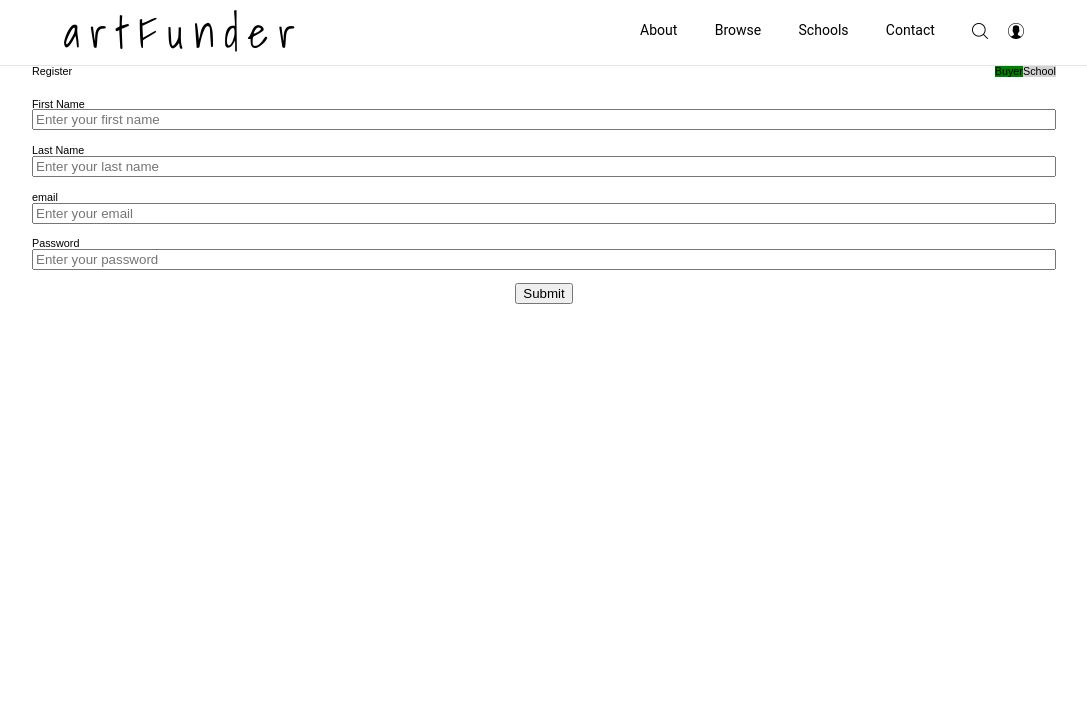
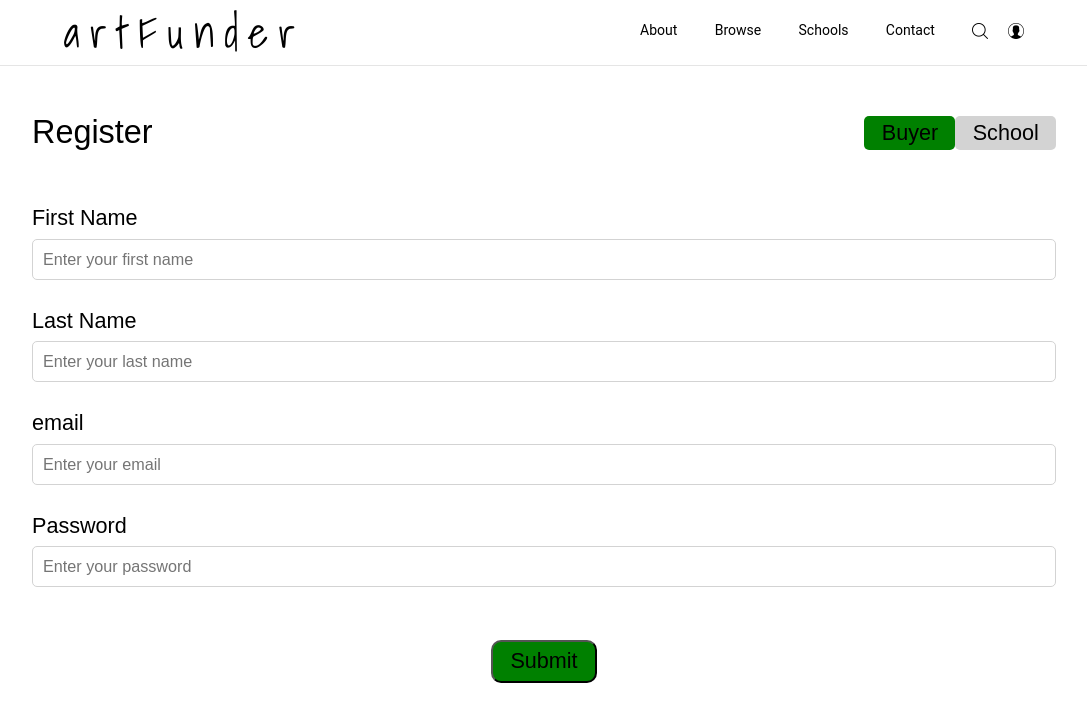
Before and after one commit to LABS-EU3/Student-Art-Collection-FRONTEND, a React (Create React App) app: page /register in a window 1280 px wide. Shown: the top 722 px of the page, without its empty margins (96-1183 px from the left). Built offline with nearby package versions, Linux system fonts and the light colour scheme; a web font is replaced by a local one.

Commit message:
Set up basic styling

```diff
--- a/src/App.js
+++ b/src/App.js
@@ -10,7 +10,7 @@ function App() {
 		<Router >
 			<Navbar />
 			<Route exact path='/' component={LandingPage} />
-			<Route exact ='/register' component={Register} />
+			<Route path ='/register' component={Register} />
 		</Router >
 	)
 }
--- a/src/Components/RegisterBuyerForm.js
+++ b/src/Components/RegisterForm.js
@@ -7,13 +7,31 @@ import * as Yup from "yup";
 const registerApi = "enter url here";
 
 const initalSignupForm = {
+  schoolName: "",
   firstName: "",
   lastName: "",
   email: "",
   password: ""
 };
 
+export default function RegisterForm(props) {
+
+  const showSchool = props.isSchool ? "flex" : "none";
+  const showBuyer = !props.isSchool ? "flex" : "none";
+
   const validationSchema = Yup.object().shape({
+    email: Yup.string()
+      .email("must be a valid email address")
+      .max(127, "must be shorter than 127")
+      .required("this is a required field"),
+    password: Yup.string()
+      .min(8, "must be at least 8 charaters")
+      .max(127, "must be shorter than 127")
+      .required("this is a required field"),
+    schoolName: Yup.string()
+      .min(3, "must be at least 3 charaters")
+      .max(127, "must be shorter than 127")
+      .required("this is a required field"),
     firstName: Yup.string()
       .min(3, "must be at least 3 charaters")
       .max(127, "must be shorter than 127")
@@ -21,24 +39,16 @@ const validationSchema = Yup.object().shape({
     lastName: Yup.string()
       .min(3, "must be at least 3 charaters")
       .max(127, "must be shorter than 127")
-    .required("this is a required field"),
-  email: Yup.string()
-    .email("must be a valid email address")
-    .max(127, "must be shorter than 127")
-    .required("this is a required field"),
-  password: Yup.string()
-    .min(8, "must be at least 8 charaters")
-    .max(127, "must be shorter than 127")
       .required("this is a required field")
   });
 
-export function RegisterBuyerForm() {
   return (
     <Formik
       validationSchema={validationSchema}
       initialValues={initalSignupForm}
       onSubmit={(values, actions) => {
         const newUser = {
+          schoolName: values.schoolName,
           firstName: values.firstName,
           lastName: values.lastName,
           email: values.email,
@@ -69,7 +79,23 @@ export function RegisterBuyerForm() {
         isSubmitting
       }) => (
         <Form onSubmit={handleSubmit}>
-          <div className="inputField">
+          <div className="inputField" style={{ display: showSchool }}>
+            <label htmlFor="schoolName">School Name</label>
+            <input
+              name="schoolName"
+              type="text"
+              placeholder="Enter your school name"
+              id="schoolName"
+              onChange={handleChange}
+              onBlur={handleBlur}
+              value={values.schoolName}
+              className={
+                touched.schoolName && errors.schoolName ? "has-error" : null
+              }
+            />
+            <Error touched={touched.schoolName} message={errors.schoolName} />
+          </div>
+          <div className="inputField" style={{ display: showBuyer }}>
             <label htmlFor="firstName">First Name</label>
             <input
               name="firstName"
@@ -85,7 +111,7 @@ export function RegisterBuyerForm() {
             />
             <Error touched={touched.firstName} message={errors.firstName} />
           </div>
-          <div className="inputField">
+          <div className="inputField" style={{ display: showBuyer }}>
             <label htmlFor="lastName">Last Name</label>
             <input
               name="lastName"
@@ -145,13 +171,13 @@ const Form = styled.form`
   display: flex;
   flex-direction: column;
   align-items: center;
-  margin-top: 20px;
-  width: 80%
+  margin-top: 40px;
+  width: 80%;
 
   .inputField {
-    margin: 2px 0
     display: flex;
     flex-direction: column;
+    margin: 2px 0;
     width: 100%;
   }
   .has-error {
@@ -165,4 +191,24 @@ const Form = styled.form`
     font-size: 1rem;
     color: green;
   }
+
+  label {
+    font-size: 2rem
+    padding: 15px 0 10px 0
+  }
+
+  input {
+    font-size: 1.5rem
+    padding: 10px
+    border-radius: 5px
+    border: solid 0.5px lightgrey
+  }
+
+  button {
+    margin-top: 40px
+    background-color: green
+    border-radius: 10px
+    font-size: 2rem
+    padding: 0.6rem 1.6rem
+  }
 `;
--- a/src/Views/Register.js
+++ b/src/Views/Register.js
@@ -1,33 +1,34 @@
 import React, { useState } from "react";
 import styled from "styled-components";
-import { RegisterBuyerForm } from "../Components/RegisterBuyerForm";
-import { is } from "@babel/types";
+import RegisterForm from "../Components/RegisterForm";
 
 export default function Register() {
   const [isSchool, setIsSchool] = useState(false);
 
-  console.log(isSchool);
+  // console.log(isSchool);
 
   return (
     <Container>
       <div className="title">
         <h1>Register</h1>
         <div className="toggleButton" onClick={() => setIsSchool(!isSchool)}>
-          <h2 className={(isSchool) ? 'greyButton' : 'greenButton'}>Buyer</h2>
-          <h2 className={(!isSchool) ? 'greyButton' : 'greenButton'}>School</h2>
+          <h3 className={(isSchool) ? 'greyButton' : 'greenButton'}>Buyer</h3>
+          <h3 className={(!isSchool) ? 'greyButton' : 'greenButton'}>School</h3>
         </div>
       </div>
-      { // check which form to render based on state
+      <RegisterForm isSchool={isSchool}/>
+      {/* { // check which form to render based on state
         (isSchool)
           ? <h1>School Form Goes Here</h1>
-          : <RegisterBuyerForm />
-      }
+          : <RegisterForm />
+      } */}
 
     </Container>
   );
 }
 
 const Container = styled.div`
+  margin-top: 50px;
   display: flex;
   flex-direction: column;
   align-items: center;
@@ -44,14 +45,17 @@ const Container = styled.div`
   .toggleButton {
     display flex;
     flex-direction row;
-    justify-content: space-between
+    justify-content: space-between;
+    cursor: pointer;
   }
 
   .greyButton {
     background-color: lightgrey
+    border-radius: 5px
   }
 
   .greenButton {
+    border-radius: 5px
     background-color: green
   }
 
@@ -59,4 +63,23 @@ const Container = styled.div`
     // border: solid 1px red
   }
 
+  h1 {
+    font-size: 3rem
+  }
+
+  h2 {
+    font-size: 2.5rem
+    padding: 0.6rem 1.6rem
+  }
+
+  h3 {
+    font-size: 2rem
+    padding: 0.6rem 1.6rem
+  }
+
+  h4 {
+    font-size: 1.5rem
+  }
+
+
 `;
```
Lines whose indentation alone changed are shown as unchanged.
